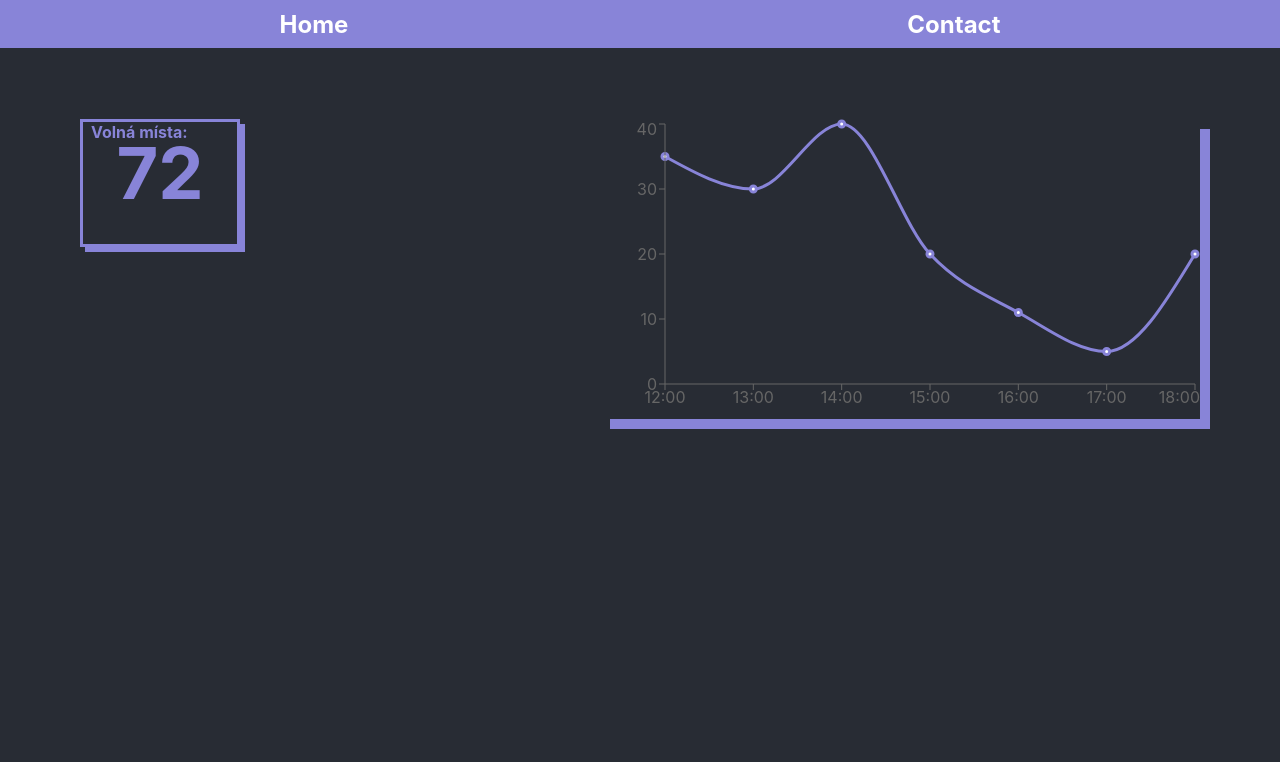
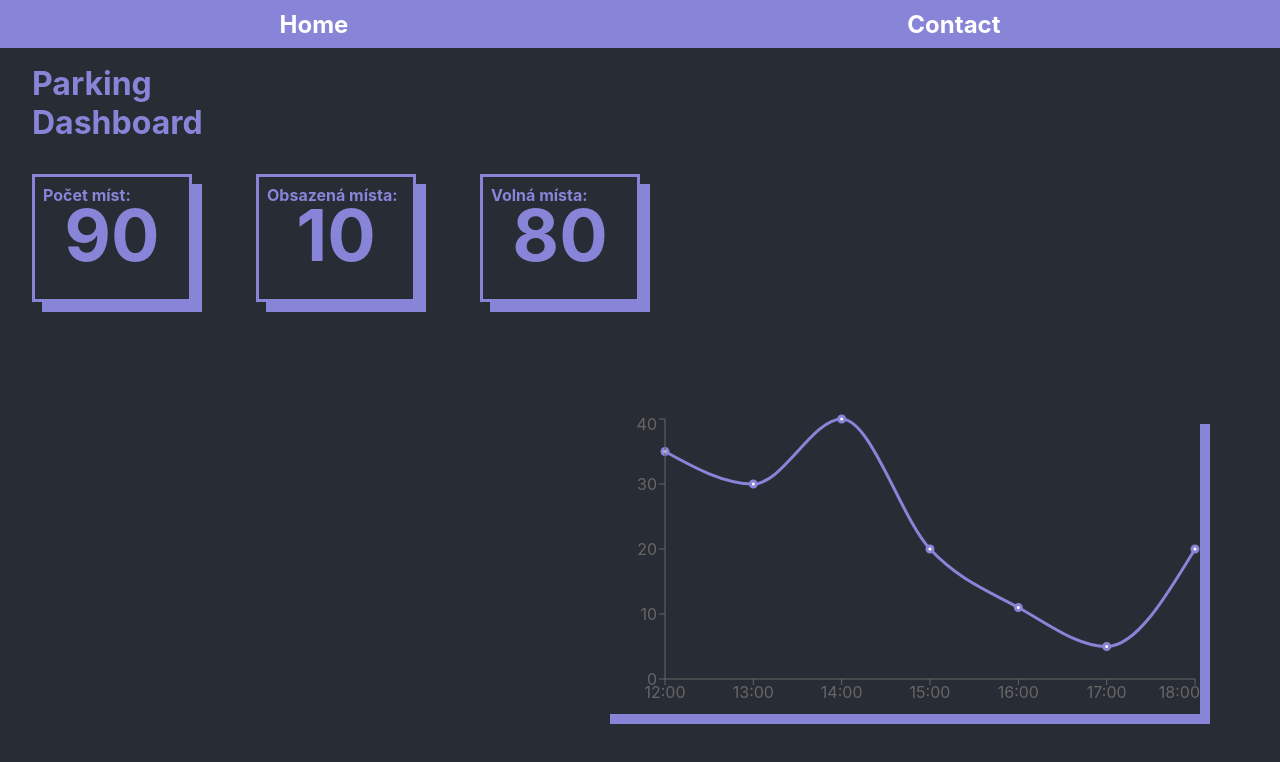
Before and after one commit to lagemaxl/parking-cam-dashboard-Front-End, a React (Create React App) app: page / in a window 1280 px wide. Shown: the top 762 px of the page. Built offline with nearby package versions, Linux system fonts and the light colour scheme.

Commit message:
synchronizace css a uprava zobrazení showboxů

```diff
--- a/src/App.css
+++ b/src/App.css
@@ -12,6 +12,15 @@ body {
   margin: 0;
   padding: 0;
   box-sizing: border-box;
+}
+
+.Title {
+  color: #8884d8;
+  margin-top: 2em;
+  text-align: left;
+  margin-left: 1em;
+  width: 20%;
+
 }
 
 .line-chart {
--- a/src/pages/Home.js
+++ b/src/pages/Home.js
@@ -17,8 +17,10 @@ const data = [
 const Home = () => {
     return (
       <div className="App">
-        <h1>Ahoj</h1>
-        <ShowBox title="Volná místa:" value={72} />
+        <h1 className="Title">Parking Dashboard</h1>
+        <ShowBox title="Počet míst:" value={90} />
+        <ShowBox title="Obsazená místa:" value={10} />
+        <ShowBox title="Volná místa:" value={80} />
         <LineChart width={600} height={300} data={data} className="line-chart">
           <Line type="monotone" dataKey="aut" stroke="#8884d8" strokeWidth={3}/>
           <XAxis dataKey="name" />
--- a/src/pages/components/ShowBox.css
+++ b/src/pages/components/ShowBox.css
@@ -1,7 +1,7 @@
 .ShowBox {
-    box-shadow: 5px 5px 0px #8884d8;
+    box-shadow: 10px 10px 0px #8884d8;
     float: left;
-    margin: 5em;
+    margin: 2em;
     width: 10em;
     height: 8em;
     border: #8884d8 solid 3px;
@@ -17,12 +17,13 @@
     font-size: 1em;
     font-weight: bold;
     margin-left: 0.5em;
+    margin-top: 0.5em;
     text-align: left;
-    position: absolute;
   }
 
   .ShowBoxValue {
     font-size: 4.5em;
     transition: 0.1s;
-    margin-top: 0.1em;
+    text-align: center;
+    margin-top: -0.2em;
   }
--- a/src/pages/components/ShowBox.js
+++ b/src/pages/components/ShowBox.js
@@ -4,21 +4,11 @@ import React from 'react';
 function ShowBox(props) {
 
     //const divelement = document.querySelector('.ShowBox');
-    const titleelement = document.querySelector('.ShowBoxTitle')
-    const valueelement = document.querySelector('.ShowBoxValue');
-
-    const handleMouseEnter = () => {
-        titleelement.style.display = "none";
-        valueelement.style.fontSize = "5em";
-
-    }
-    const handleMouseLeave = () => {
-        titleelement.style.display = "block";
-        valueelement.style.fontSize = "4.5em";
-    }
+    //const titleelement = document.querySelector('.ShowBoxTitle')
+    //const valueelement = document.querySelector('.ShowBoxValue');
     return (
     <>
-    <div className= "ShowBox" onMouseEnter={handleMouseEnter} onMouseLeave={handleMouseLeave}>
+    <div className= "ShowBox">
         <h3 className="ShowBoxTitle">
             {props.title}
         </h3>
```
